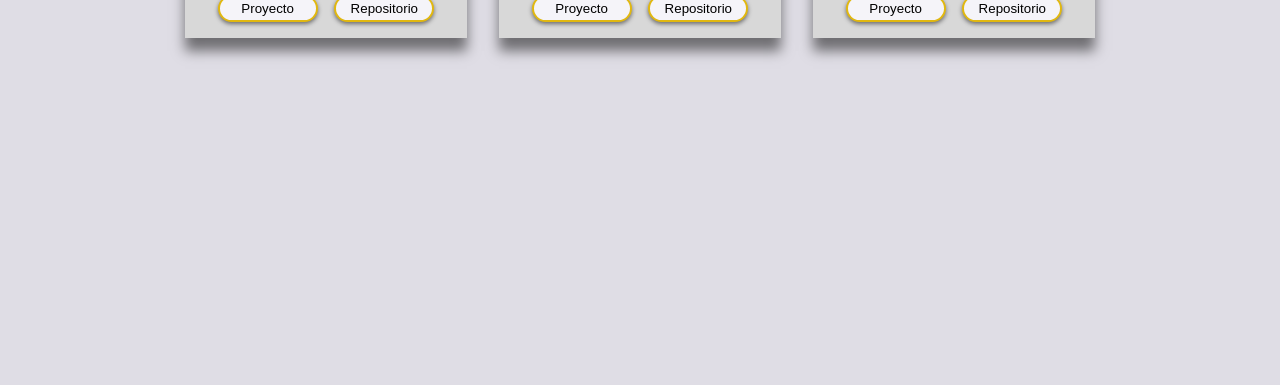
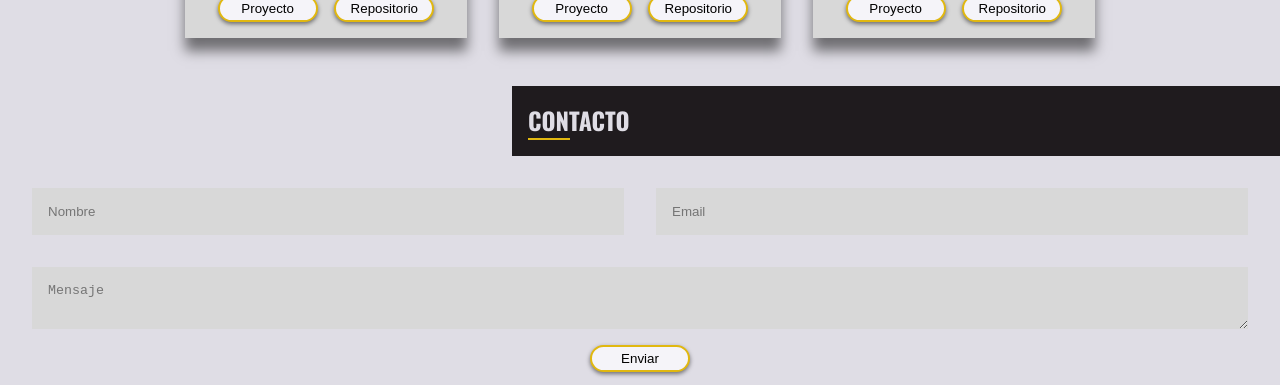
Before and after one commit to MargaritaBerjon/frontend-ux-developer, a React (Create React App) app: page / in a window 1280 px wide. Shown: the part 2003-2388 px from the top of the page. Before the commit the page ends 2073 px from the top, so only its background shows below. Built offline with nearby package versions, Linux system fonts and the light colour scheme; a web font is replaced by a local one.

Commit message:
contact form

```diff
--- /dev/null
+++ b/src/Components/Contact/Contact.jsx
@@ -0,0 +1,19 @@
+import React from 'react';
+import './Contact.scss';
+
+function Contact() {
+  return (
+    <form action='https://formspree.io/f/mnqozngk' method='POST' className='form-container'>
+      <div className='form-name-email-container'>
+        <input type='text' name='name' placeholder='Nombre' className='input-form' />
+        <input type='text' name='email' placeholder='Email' className='input-form' />
+      </div>
+      <textarea name='message' placeholder='Mensaje' className='input-form text-area'></textarea>
+      <button type='submit' value='Submit'>
+        Enviar
+      </button>
+    </form>
+  );
+}
+
+export default Contact;
--- /dev/null
+++ b/src/Components/Contact/Contact.scss
@@ -0,0 +1,28 @@
+@import '../../index.scss';
+
+.form-container {
+  display: flex;
+  flex-direction: column;
+  padding: 16px;
+  & button {
+    align-self: center;
+  }
+}
+
+.form-name-email-container {
+  display: flex;
+  justify-content: space-between;
+}
+
+.input-form {
+  background: #d8d8d8;
+  border: 0;
+  outline: none;
+  width: 50vw;
+  margin: 16px;
+  padding: 16px;
+}
+
+.text-area {
+  width: unset;
+}
--- a/src/Views/App.jsx
+++ b/src/Views/App.jsx
@@ -9,6 +9,7 @@ import Knowledge from '../Components/Knowledge/Knowledge.jsx';
 import ProjectsMenu from '../Components/Projects/ProjectsMenu.jsx';
 import FrontProjects from '../Components/Projects/FrontProjects.jsx';
 import UXProjects from '../Components/Projects/UXProjects.jsx';
+import Contact from '../Components/Contact/Contact.jsx';
 import ScrollAnimation from 'react-animate-on-scroll';
 import 'animate.css/animate.min.css';
 
@@ -40,6 +41,10 @@ function App() {
           <ProjectsMenu changeProjects={setIsFrontVisible}></ProjectsMenu>
         </ScrollAnimation>
         {isFrontVisible ? <FrontProjects projects={projects} frontendContainer='frontend-container'></FrontProjects> : <UXProjects></UXProjects>}
+        <ScrollAnimation animateIn='fadeInRight animate__fadeInRight' className='right-title'>
+          <Title title='Contacto'></Title>
+        </ScrollAnimation>
+        <Contact></Contact>
       </main>
     </div>
   );
```
